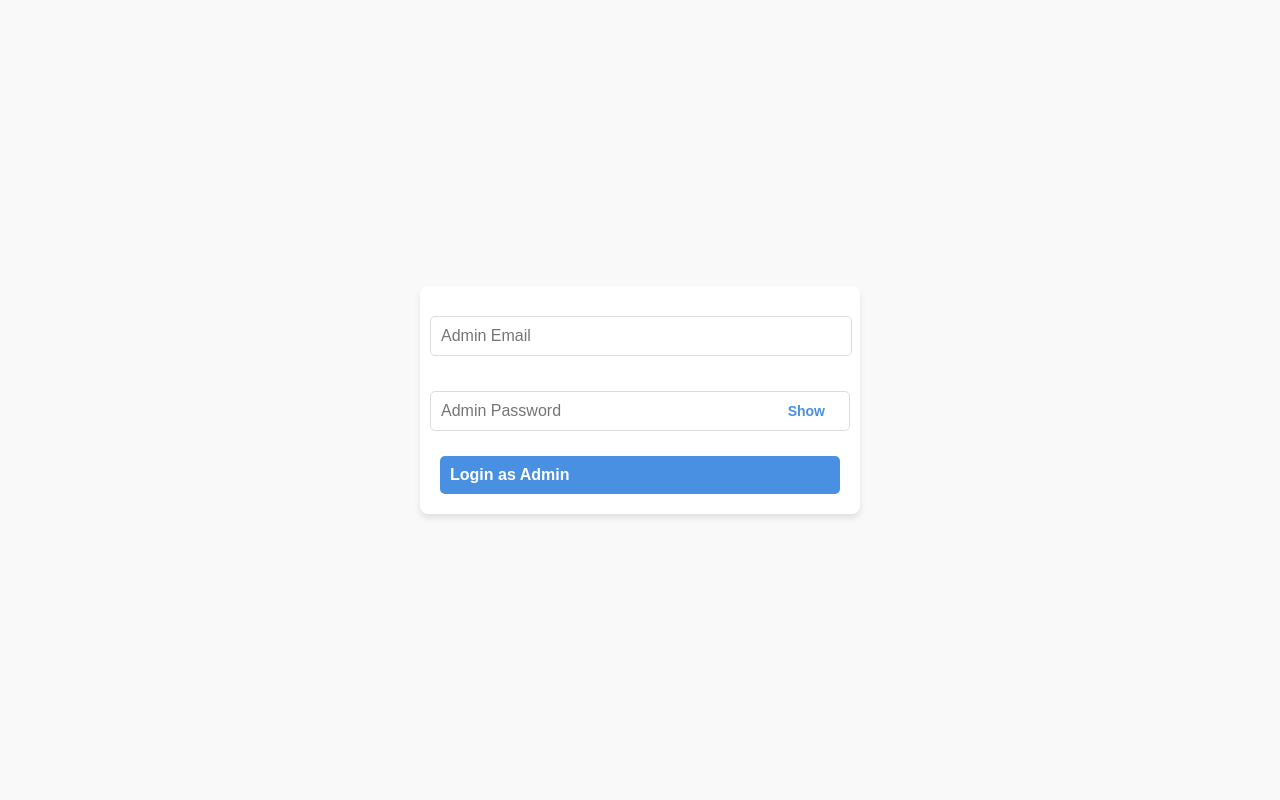
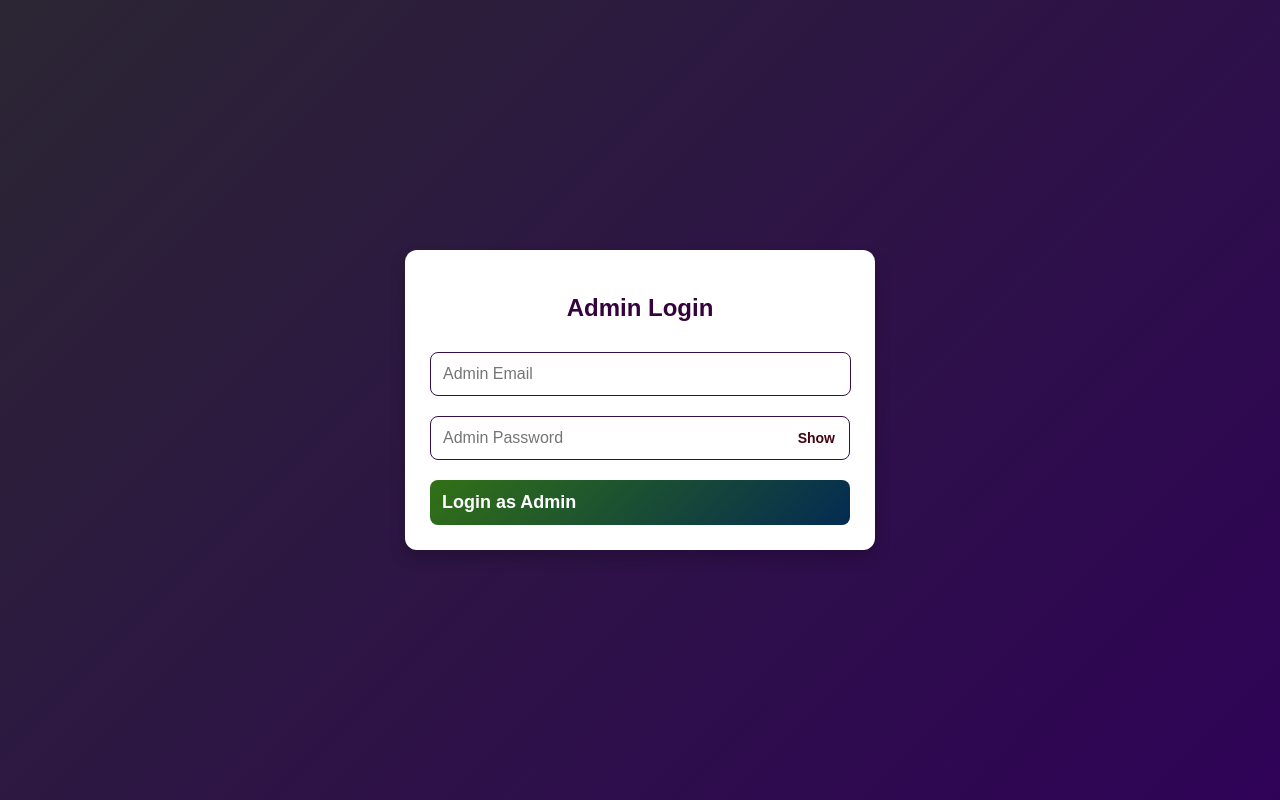
Before and after one commit to Aswin-K-22/React-WebApp-UserAdmin-UI, a React (Vite) app: page /admin/login in a window 1280 px wide. Built offline with nearby package versions, Linux system fonts and the light colour scheme; no server answers.

Commit message:
login page updated

```diff
--- a/package.json
+++ b/package.json
@@ -18,6 +18,7 @@
     "react-image-crop": "^11.0.7",
     "react-redux": "^9.2.0",
     "react-router-dom": "^7.1.3",
+    "react-toastify": "^11.0.3",
     "redux": "^5.0.1"
   },
   "devDependencies": {
--- a/src/Components/AdminLoginForm/AdminLoginForm.css
+++ b/src/Components/AdminLoginForm/AdminLoginForm.css
@@ -4,39 +4,67 @@
     justify-content: center;
     align-items: center;
     height: 100vh;
-    background-color: #f9f9f9; /* Light background color */
+    background: linear-gradient(135deg, #2b2633, #2f0257); /* Gradient background */
     margin: 0;
+    font-family: 'Arial', sans-serif;
 }
 
 /* Styling for the login form */
 .admin-login-form {
     width: 100%;
-    max-width: 400px; /* Limit the maximum width */
+    max-width: 420px;
     background-color: #ffffff; /* White background for the form */
-    padding: 20px;
-    border-radius: 8px; /* Rounded corners */
-    box-shadow: 0 4px 6px rgba(0, 0, 0, 0.1); /* Subtle shadow for depth */
+    padding: 25px;
+    border-radius: 12px; /* Rounded corners */
+    box-shadow: 0 8px 16px rgba(0, 0, 0, 0.2); /* Subtle shadow for depth */
     display: flex;
     flex-direction: column;
-    gap: 15px; /* Spacing between inputs */
+    gap: 20px; /* Spacing between inputs */
+    animation: slideIn 0.5s ease-in-out;
+}
+
+/* Add a sliding animation */
+@keyframes slideIn {
+    from {
+        transform: translateY(20px);
+        opacity: 0;
+    }
+    to {
+        transform: translateY(0);
+        opacity: 1;
+    }
+}
+
+/* Form title */
+.admin-login-form h2 {
+    font-size: 24px;
+    font-weight: bold;
+    color: #34023d;
+    text-align: center;
+    margin-bottom: 10px;
 }
 
 /* Input fields */
 .admin-login-form input {
-    width: 100%;
-    padding: 10px;
-    border: 1px solid #dcdcdc; /* Light gray border */
-    border-radius: 5px;
+    width: 94%;
+    padding: 12px;
+    border: 1px solid #350d48; /* Light gray border */
+    border-radius: 8px;
     font-size: 16px;
     outline: none;
-    margin: 10px -10px;
     transition: border-color 0.3s ease; /* Smooth transition */
 }
 
 /* Input focus effect */
 .admin-login-form input:focus {
-    border-color: #4a90e2; /* Blue border on focus */
-    box-shadow: 0 0 3px rgba(74, 144, 226, 0.5); /* Glow effect */
+    border-color: #1b3c06; /* Blue border on focus */
+    box-shadow: 0 0 5px rgba(14, 63, 16, 0.5); /* Glow effect */
+}
+
+.admin-login-form .error-message {
+    color: #680b01;
+    font-size: 16px;
+    margin-top: 5px;
 }
 
 /* Password container (to handle show/hide button) */
@@ -57,7 +85,7 @@
     right: 10px;
     background: none;
     border: none;
-    color: #4a90e2; /* Blue color for the button */
+    color: #42040f; /* Blue color for the button */
     font-size: 14px;
     cursor: pointer;
     padding: 5px;
@@ -66,35 +94,36 @@
 
 /* Hover effect for the show/hide button */
 .show-password-button:hover {
-    color: #2a75c0; /* Darker blue on hover */
+    color: #130349; /* Darker blue on hover */
 }
 
 /* Submit button */
 .admin-login-form button[type="submit"] {
-    background-color: #4a90e2; /* Blue background */
+    background: linear-gradient(135deg, #327116, #032b52); /* Gradient background */
     color: #ffffff; /* White text */
-    font-size: 16px;
-    padding: 10px;
+    font-size: 18px;
+    font-weight: bold;
+    padding: 12px;
     border: none;
-    border-radius: 5px;
+    border-radius: 8px;
     cursor: pointer;
-    transition: background-color 0.3s ease, transform 0.2s ease;
+    transition: background 0.3s ease, transform 0.2s ease;
 }
 
 /* Submit button hover and active states */
 .admin-login-form button[type="submit"]:hover {
-    background-color: #2a75c0; /* Darker blue on hover */
+    background: linear-gradient(135deg, #3d0b3a, #dd4ae2); /* Reverse gradient */
 }
 
 .admin-login-form button[type="submit"]:active {
-    transform: scale(0.98); /* Slight shrink effect on click */
+    transform: scale(0.97); /* Slight shrink effect on click */
 }
 
 /* Responsive Design */
 @media (max-width: 768px) {
     .admin-login-form {
         max-width: 90%; /* Make the form fit smaller screens */
-        padding: 15px;
+        padding: 20px;
     }
 
     .admin-login-page {
@@ -109,6 +138,6 @@
 
     .admin-login-form button {
         font-size: 14px; /* Smaller font size for button */
-        padding: 8px;
+        padding: 10px;
     }
 }
--- a/src/Components/AdminLoginForm/AdminLoginForm.jsx
+++ b/src/Components/AdminLoginForm/AdminLoginForm.jsx
@@ -5,8 +5,12 @@ import './AdminLoginForm.css';
 import { useDispatch } from 'react-redux';
 import { setAdmin } from '../../Store/slices/admin';
 
+import { toast, ToastContainer } from 'react-toastify';
+import 'react-toastify/dist/ReactToastify.css';
+
 const AdminLoginForm = () => {
     const [formData, setFormData] = useState({ email: '', password: '' });
+    const [errors, setErrors] = useState({ email: '', password: '' });
     const [showPassword, setShowPassword] = useState(false);
     const navigate = useNavigate();
     const dispatch = useDispatch();
@@ -16,64 +20,103 @@ const AdminLoginForm = () => {
         return emailRegex.test(email);
     };
 
+    const validateForm = () => {
+        const newErrors = { email: '', password: '' };
+        let isValid = true;
+
+        // Email validation
+        if (!formData.email) {
+            newErrors.email = 'Email is required';
+            isValid = false;
+        } else if (!isValidEmail(formData.email)) {
+            newErrors.email = 'Invalid email format';
+            isValid = false;
+        }
+
+        // Password validation
+        if (!formData.password) {
+            newErrors.password = 'Password is required';
+            isValid = false;
+        } else if (formData.password.length < 6) {
+            newErrors.password = 'Password must be at least 6 characters long';
+            isValid = false;
+        }
+
+        setErrors(newErrors);
+        return isValid;
+    };
+
     const handleChange = (e) => {
         setFormData({ ...formData, [e.target.name]: e.target.value });
+        setErrors({ ...errors, [e.target.name]: '' }); // Clear specific field error when typing
     };
 
     const handleSubmit = async (e) => {
         e.preventDefault();
-        if (!formData.email || !formData.password) {
-            alert('Please fill out all fields');
-            return;
-        }
 
-        if (!isValidEmail(formData.email)) {
-            alert('Please enter a valid email');
-            return;
+        if (!validateForm()) {
+            return; // Prevent submission if validation fails
         }
 
         try {
             const response = await axios.post('/admin/login', formData);
-            dispatch(setAdmin({
+            dispatch(
+                setAdmin({
                     name: response.data.name,
                     token: response.data.token,
-            }));
-            alert('Admin login successful');
+                })
+            );
+            toast.success('Admin login successful');
             navigate('/admin/dashboard');
         } catch (err) {
             if (err.response?.status === 401) {
-                alert('Invalid email or password');
+                toast.error('Invalid email or password');
             } else {
-                alert(err.response?.data?.message || 'Something went wrong');
+                toast.error(err.response?.data?.message || 'Something went wrong');
             }
         }
     };
 
     return (
         <div className="admin-login-page">
+            <ToastContainer />
             <form onSubmit={handleSubmit} className="admin-login-form">
+                <h2>Admin Login</h2>
+
+                {/* Email Input */}
+                <div className="form-group">
                     <input
                         name="email"
                         placeholder="Admin Email"
                         onChange={handleChange}
                         value={formData.email}
+                        className={errors.email ? 'input-error' : ''}
                     />
+                    {errors.email && <div className="error-message">{errors.email}</div>}
+                </div>
+
+                {/* Password Input */}
+                <div className="form-group">
                     <div className="password-container">
                         <input
                             name="password"
                             placeholder="Admin Password"
-                        type={showPassword ? "text" : "password"}
+                            type={showPassword ? 'text' : 'password'}
                             onChange={handleChange}
                             value={formData.password}
+                            className={errors.password ? 'input-error' : ''}
                         />
                         <button
                             type="button"
                             onClick={() => setShowPassword((prev) => !prev)}
                             className="show-password-button"
                         >
-                        {showPassword ? "Hide" : "Show"}
+                            {showPassword ? 'Hide' : 'Show'}
                         </button>
                     </div>
+                    {errors.password && <div className="error-message">{errors.password}</div>}
+                </div>
+
                 <button type="submit">Login as Admin</button>
             </form>
         </div>
--- a/src/Components/EditUserForm/EditUserForm.css
+++ b/src/Components/EditUserForm/EditUserForm.css
@@ -30,6 +30,8 @@
 /* Form group */
 .edit-user-form-group {
     margin-bottom: 20px;
+    margin-right: 10px;
+
 }
 
 /* Labels */
@@ -48,7 +50,6 @@
     border: 1px solid #ccc;
     border-radius: 5px;
     font-size: 1rem;
-    margin: 0px , -10px;
 }
 
 /* Error messages */
```
Also changed, not shown: src/Components/AdminDashboard/AdminDashboard.jsx (+61 -14 lines), 1 other file (tests, documents, lock files or other folders). Lines whose indentation alone changed are shown as unchanged.
